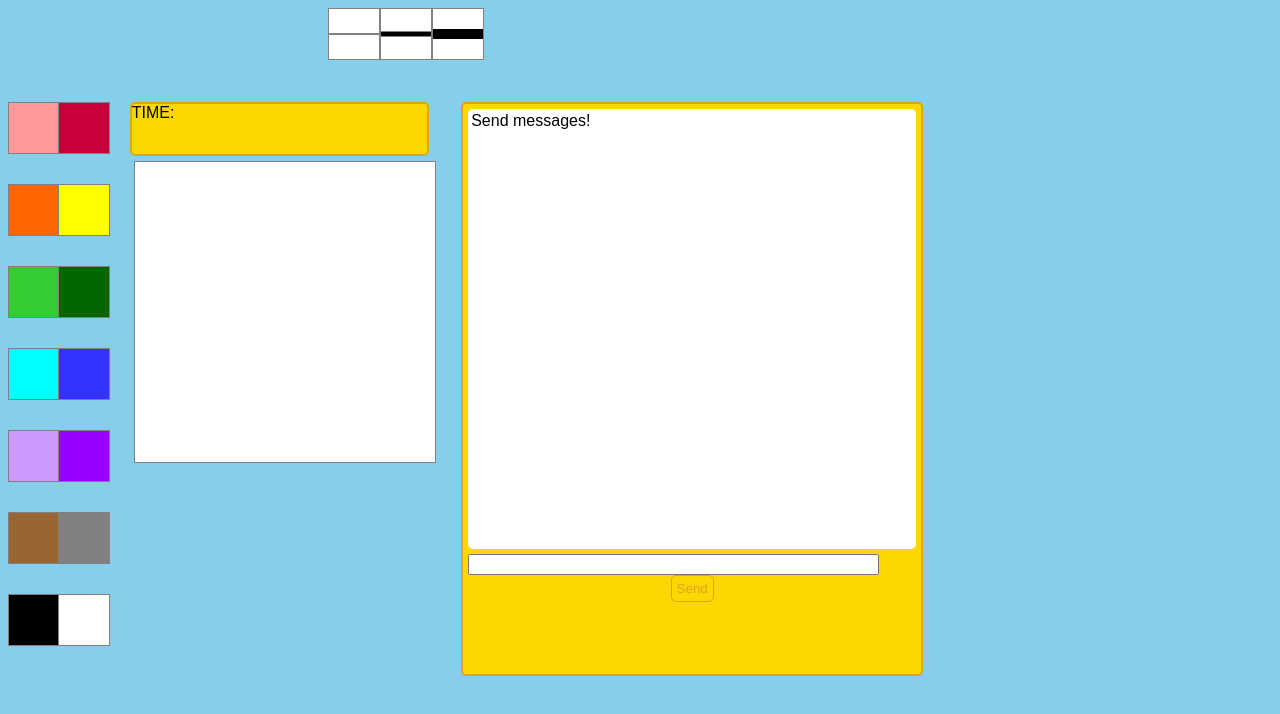
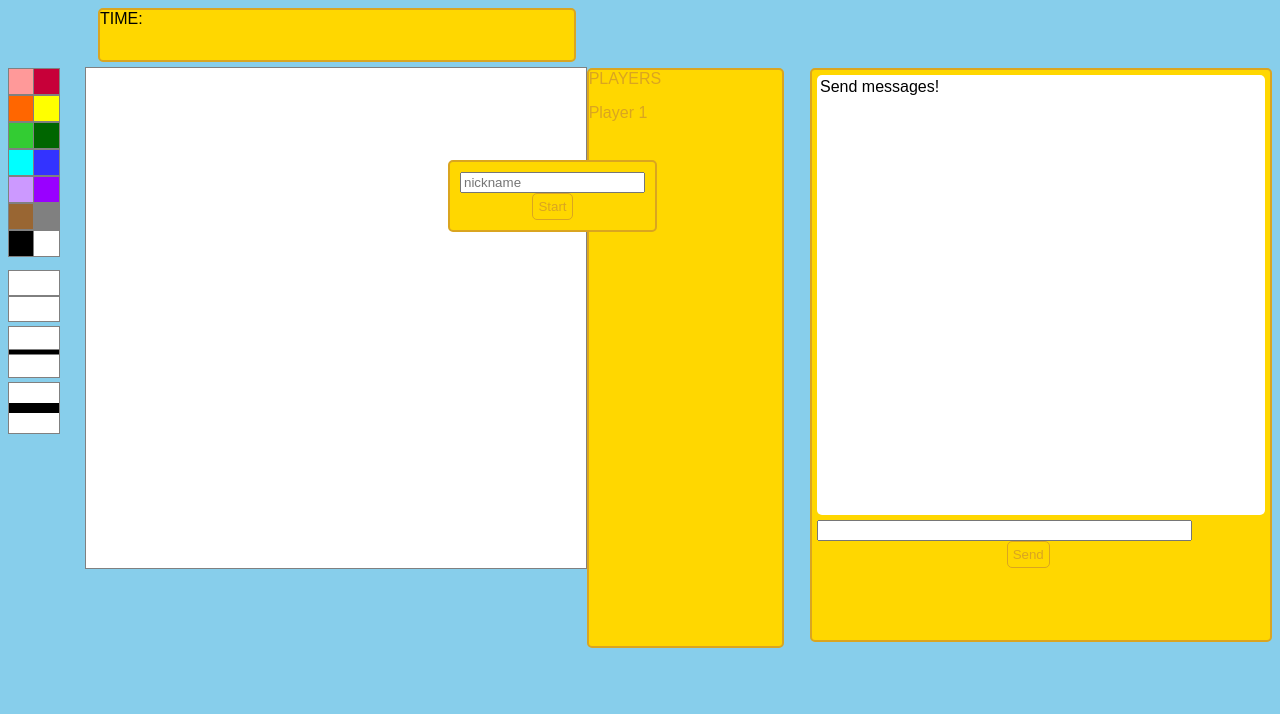
Before and after one commit to hanoelleb/painte, a website: page public/index.html in a window 1280 px wide. Drawn offline with nearby package versions, Linux system fonts and the light colour scheme; no server answers.

Commit message:
can add usernames, style adjustments

```diff
--- a/public/index.html
+++ b/public/index.html
@@ -7,10 +7,13 @@
 	   <script src="https://ajax.googleapis.com/ajax/libs/jquery/3.5.1/jquery.min.js"></script>
     </head>
     <body>
-	  <div id='brushes'>
-          </div>
 	  <div id='holder'>
-	      <div id='pallete'>
+	      <div id='art'>
+	          <div id='pallete'>
+                  </div>
+
+		  <div id='brushes'>
+                  </div>
               </div>
 
 	      <div id='game'>
@@ -18,7 +21,12 @@
                       <div id='timer'>TIME: </div>
                       <div id='word'></div>
 		  </div>
-	          <canvas id='canvas' width='300px' height='300px'></canvas>
+	          <canvas id='canvas' width='500px' height='500px'></canvas>
+              </div>
+
+              <div id='players'>
+                  <label>PLAYERS</label>
+		  <p class='player'>Player 1</p>
               </div>
 
 	      <div id='chat'>
@@ -31,6 +39,12 @@
                   </form>
 	      </div>
 	  </div>
+
+	  <form id='player-form'>
+              <input type='text' id='nickname' placeholder='nickname'></input>
+	      <input type='submit' value='Start'></input>
+	  </form>
+
 	  <script src='index.js'></script>
     </body>
 </html>
--- a/public/index.js
+++ b/public/index.js
@@ -1,8 +1,6 @@
 //default color is black
 
 var socket = io();
-
-
 
 var currentColor = '#000000';
 var lineWidth = 5;
@@ -34,7 +32,7 @@ function createPallete() {
     for (var i = 0; i < colors.length; i++) {
         var box = document.createElement('div');
 	box.className = 'color';
-	box.style.cssText = 'width: 50px; height: 50px; background-color: '
+	box.style.cssText = 'width: 25px; height: 25px; background-color: '
 	    + colors[i] + '; border: solid 1px gray';
 	pallete.appendChild(box);
     }
@@ -53,7 +51,6 @@ function createBrushes() {
        const index = i;
        brush.addEventListener('click', function() {
            lineWidth = brushSizes[index];
-	   console.log(lineWidth);
        });
 
        brushes.appendChild(brush);
@@ -76,6 +73,10 @@ $(document).ready(function() {
       $('#log').append($('<p>').text(msg));
     });
 
+   socket.on('player', function(nickname){
+      $('#players').append($('<label>').text(nickname));
+   });
+
    socket.on('draw', function(data) {
        //startX, startY, x, y
        var ctx = $('#canvas')[0].getContext('2d');
@@ -89,6 +90,7 @@ $(document).ready(function() {
        ctx.stroke();
    });
 
+   var hasStarted = false;
    var isDrawing = false;
 
    createPallete();
@@ -114,8 +116,17 @@ $(document).ready(function() {
        ctx.moveTo(x,y);
    });
 
+   $('#player-form').on('submit', function(event) {
+       event.preventDefault();
+       hasStarted = true;
+       var nickname = $('#nickname').val();
+       socket.emit('player', nickname);
+       $(this).hide();
+       return false;
+   });
+
    $('#canvas').on('mousemove', function(e) {
-       if (isDrawing) {
+       if (isDrawing && hasStarted) {
            var ctx = $(this)[0].getContext('2d');
 
 	   ctx.strokeStyle = currentColor;
--- a/public/style.sass
+++ b/public/style.sass
@@ -1,3 +1,5 @@
+$from-top: 60px
+
 body
   background-color: skyblue
   font-family: Arial
@@ -10,7 +12,7 @@ body
 #bar
   margin-left: 15px
   margin-bottom: 5px
-  width: 295px
+  width: 37vw
   height: 50px
   background-color: gold
   border: 2px solid goldenrod
@@ -20,19 +22,22 @@ body
   border: solid 1px gray
   background-color: white
   display: inline-block
-  height: 300px
-  margin-left: 2vw
+  margin-left: 1vw
+
+#art
+  margin-top: $from-top
 
 #brushes
-  margin-left: 25vw
-  margin-bottom: 3vw
+  margin-top: 1vw
 
 #pallete
   display: grid
-  grid-template-columns: repeat(2, 50px)
+  grid-template-columns: repeat(2, 25px)
+  height: min-content
 
 #chat
   padding: 5px
+  margin-top: $from-top
   margin-left: 2vw
   background-color: gold
   height: 70vh
@@ -41,9 +46,9 @@ body
   display: flex
   flex-direction: column
   form
-    width: 35vw
+    width: 33vw
     input[type='text']
-        width: 90%
+        width: 87%
     input[type='submit']
         border: 1px solid goldenrod
         border-radius: 5px
@@ -67,3 +72,35 @@ body
 
 #holder
   display: flex
+
+#players
+  display: flex
+  flex-direction: column
+  flex-wrap: nowrap
+  margin-top: $from-top
+  margin-left: 0px
+  background-color: gold
+  border: solid 2px goldenrod
+  border-radius: 5px
+  width: 37vw
+  height: 72vh
+  color: goldenrod
+
+#player-form
+    position: absolute
+    background-color: gold
+    border: solid 2px goldenrod
+    border-radius: 5px
+    padding: 10px
+    left: 35vw
+    top: 20vh
+    z-index: 0
+    input[type='submit']
+      border: 1px solid goldenrod
+      border-radius: 5px
+      color: goldenrod
+      background-color: gold
+      padding: 5px
+      margin-left: auto
+      margin-right: auto
+      display: block
--- a/server.js
+++ b/server.js
@@ -34,6 +34,10 @@ io.on('connection', (socket) => {
   socket.on('draw', (data) => {
     io.emit('draw', data);
   });
+
+  socket.on('player', (nickname) => {
+    io.emit('player', nickname);
+  });
 });
 
 const portNum = process.env.PORT || 3000;
```
Also changed, not shown: public/style.css, 1 other file.
